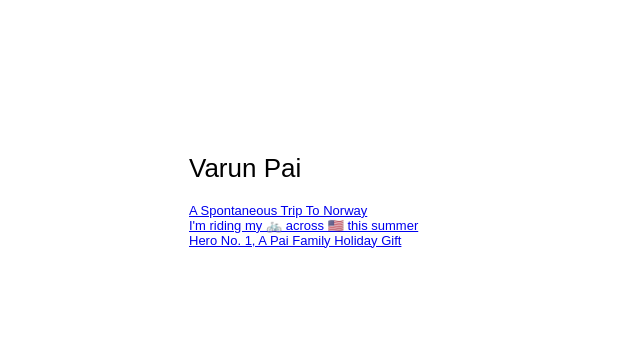
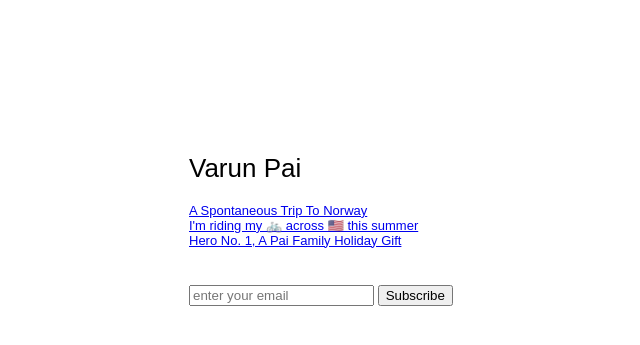
Before and after one commit to vpai/vpai.github.io, a Jekyll site: the page built from index.html, in a window 1280 px wide. Shown: the top 345 px of the page, without its empty margins (176-816 px from the left). Built offline with Jekyll 4.4.1, drawn with Linux system fonts in a browser that asks for light colours.

Commit message:
add subscribe input field to home page

```diff
--- /dev/null
+++ b/_includes/subscribe.html
@@ -0,0 +1,7 @@
+<form action="//varunpai.us15.list-manage.com/subscribe/post?u=af7029ee93065197d26fc5cd9&amp;id=e76de16611" method="post" target="_blank" novalidate>
+  <input type="email" placeholder="enter your email" name="EMAIL">
+  <input type="submit" value="Subscribe">
+
+  <!-- real people should not fill this in and expect good things - do not remove this or risk form bot signups-->
+  <div style="position: absolute; left: -5000px;" aria-hidden="true"><input type="text" name="b_af7029ee93065197d26fc5cd9_e76de16611" tabindex="-1" value=""></div>
+</form>
--- a/index.html
+++ b/index.html
@@ -7,9 +7,11 @@ title: Home
 <div>
   <h1 class="space-3">Varun Pai</h1>
 
-  <div>
+  <div class="space-6">
     {% for post in site.posts %}
       {% include post_summary.html url=post.url title=post.title %}
     {% endfor %}
   </div>
+
+  {% include subscribe.html %}
 </div>
```
